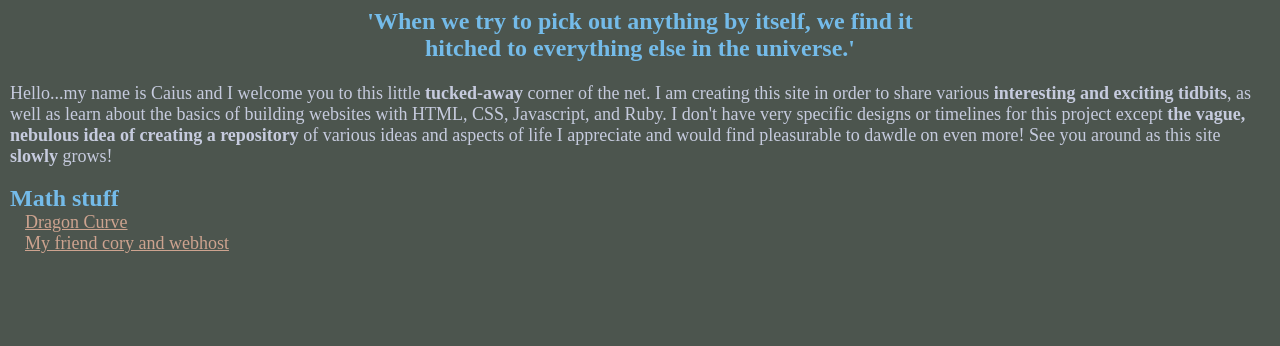
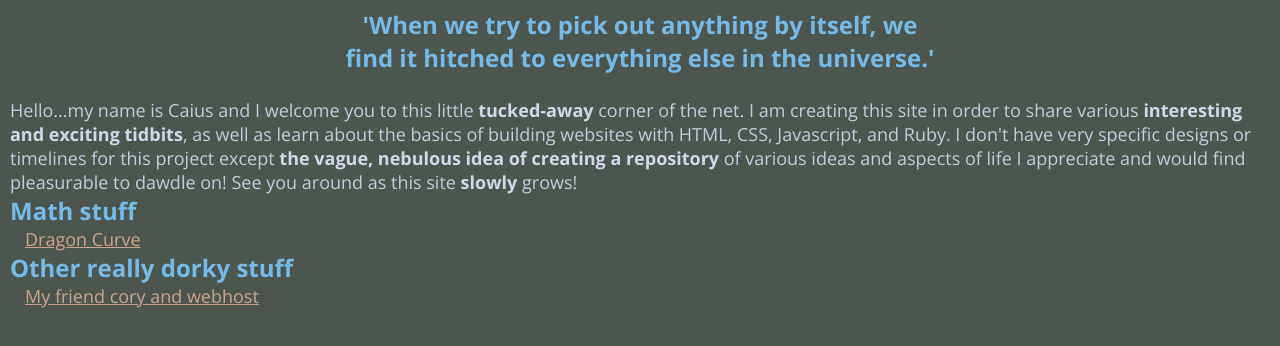
Before and after one commit to caiusmersa/caius.co, a website: page source/index.html in a window 1280 px wide. Drawn offline with nearby package versions, Linux system fonts and the light colour scheme.

Commit message:
new font, minor adjustments

```diff
--- a/source/caius.css
+++ b/source/caius.css
@@ -1,13 +1,22 @@
-html{
+@import url(http://fonts.googleapis.com/css?family=Open+Sans:400,300,700);
+
+html {
+  font-weight: 300;
   font-size: 18px;
+  font-family: 'Open Sans', sans-serif;
+}
+
+b {
+  font-weight: 700;
+  color: #D2D8EC;
 }
 
 body {
   margin-left: 10px;
   margin-right: 10px;
-  color: #C6CBDE  ;
+
+  color: #C6CBDE;
   background-color: #4C554E;
-  font-size: 18px;
 }
 
 small {
@@ -15,8 +24,8 @@ small {
 }
 
 a:visited {color: #AB6E4A;}
-a:active{color: #DB6E35;}
 a:link{color: #CDA38F;}
+a:hover{color: #DB6E35;}
 
 h1 {
   font-size: 32px;
@@ -34,7 +43,7 @@ h3 {
 }
 
 h4 {
-  font-size: 20px;
+  font-size: 21px;
 }
 
 div.quote {
@@ -43,8 +52,8 @@ div.quote {
   width: 600px;
 }
 
-ul{
-  list-style: none;
+ul {
+  list-style: none; /*no bullet points*/
   padding-left: 15px;
   margin-top: 0px;
   margin-bottom: 0px;
--- a/source/index.html
+++ b/source/index.html
@@ -18,20 +18,20 @@
   </head>
 
   <body>
-    <div id="wrapper">
     <article>
-        Hello...my name is Caius and I welcome you to this little <b>tucked-away</b> corner of the net. I am creating this site in order to share various <b>interesting and exciting tidbits</b>, as well as learn  about the basics of building websites with HTML, CSS, Javascript, and Ruby. I don't have very specific designs or timelines for this project except <b>the vague, nebulous idea of creating a repository</b> of various ideas and aspects of life I appreciate and would find pleasurable to dawdle on even more! See you around as this site <b>slowly</b> grows!
+      Hello...my name is Caius and I welcome you to this little <b>tucked-away</b> corner of the net. I am creating this site in order to share various <b>interesting and exciting tidbits</b>, as well as learn  about the basics of building websites with HTML, CSS, Javascript, and Ruby. I don't have very specific designs or timelines for this project except <b>the vague, nebulous idea of creating a repository</b> of various ideas and aspects of life I appreciate and would find pleasurable to dawdle on! See you around as this site <b>slowly</b> grows!
     </article>
-      <p><h3>Math stuff</h3>
+    <h3>Math stuff</h3>
       <ul>
         <li>
           <a href="pages/DragonFractal.html">Dragon Curve</a>
         </li>
+      </ul>
+    <h3>Other really dorky stuff</h3>
+      <ul>
         <li>
           <a href="http://corylogan.com">My friend cory and webhost</a>
         </li>
       </ul>
-      </p>
-      </div>
   </body>
 </html>
```
Also changed, not shown: README.md. Lines whose indentation alone changed are shown as unchanged.
